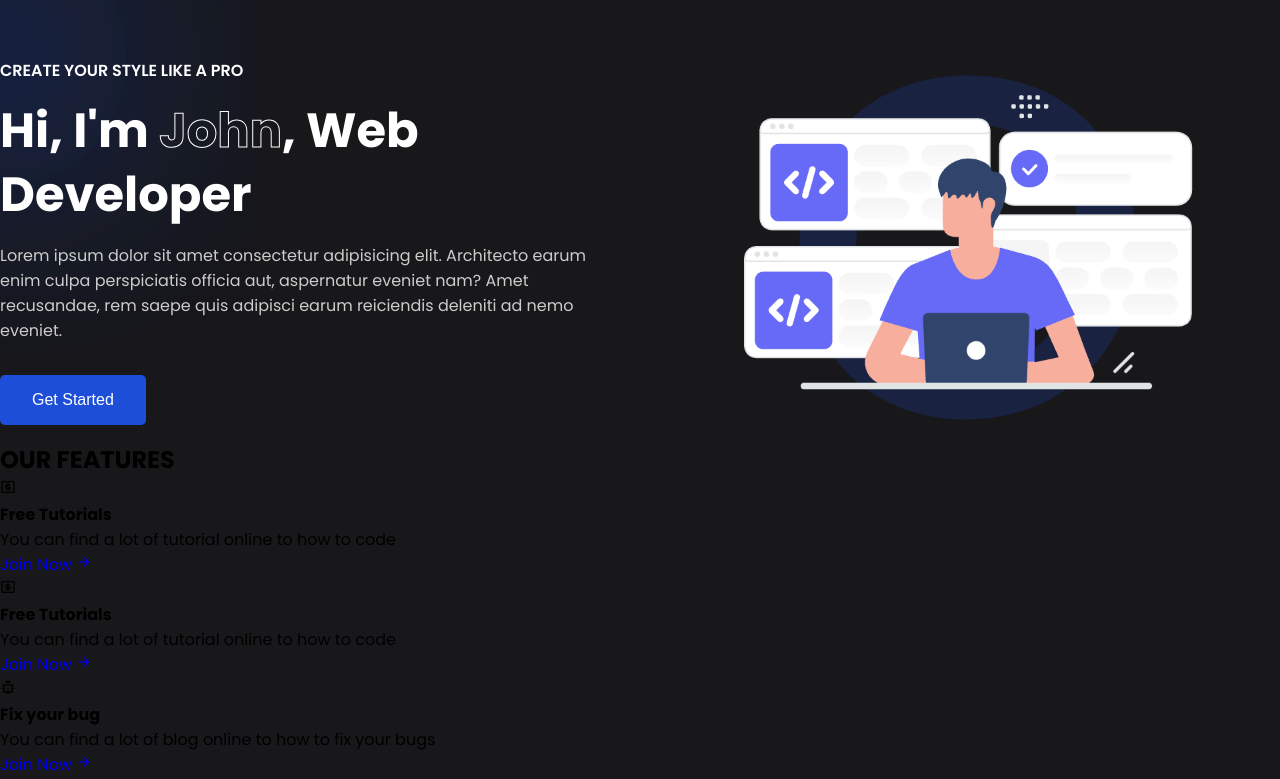
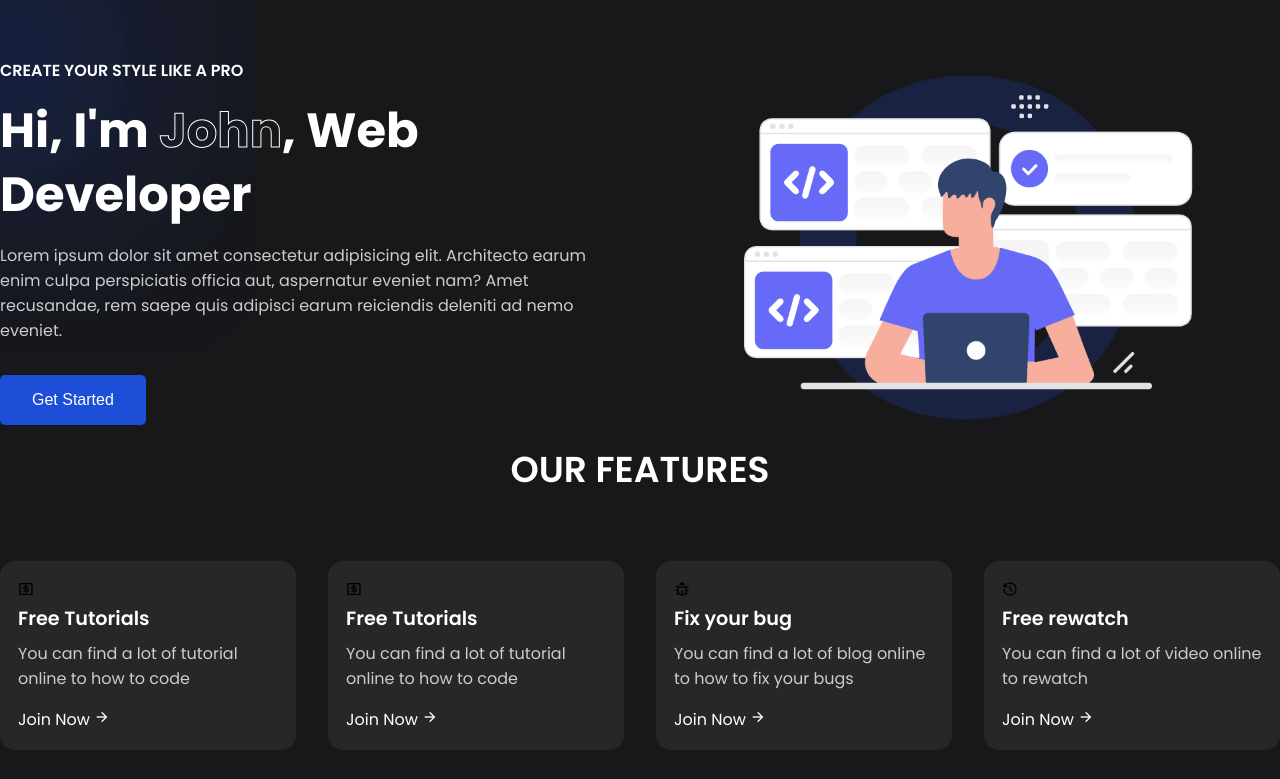
Before and after one commit to Jonathan-Ultini/html-css-js-Portfolio--01, a plain HTML site: page index.html in a window 1280 px wide. Shown: the part 154-933 px from the top of the page. Drawn offline with nearby package versions, Linux system fonts and the light colour scheme.

Commit message:
Features css

```diff
--- a/style.css
+++ b/style.css
@@ -159,3 +159,64 @@ header .image img {
   max-width: 600px;
   margin: auto;
 }
+
+section .header {
+  margin-bottom: 1rem;
+  color: #fff;
+  text-align: center;
+  font-size: 2.25rem;
+  font-weight: 600;
+}
+
+/* Features */
+
+.features {
+  margin-top: 4rem;
+  display: grid;
+  grid-template-columns: repeat(4, 1fr);
+  gap: 2rem;
+}
+
+.features .card {
+  background-color: #27272a;
+  padding: 1rem;
+  border: 2px solid transparent;
+  border-radius: 15px;
+  transition: all 0.3s ease;
+}
+
+.features .card:hover {
+  background-color: #323232;
+  border-color: #fff;
+}
+
+.features.card span {
+  display: inline-block;
+  background-color: #1e40af;
+  padding: 2px 9px;
+  margin-bottom: 1rem;
+  font-size: 1.75rem;
+  color: #fff;
+  border-radius: 5px;
+}
+
+.features .card h4 {
+  margin-bottom: 0.5rem;
+  color: #fff;
+  font-size: 1.2rem;
+  font-weight: 600;
+}
+
+.features .card p {
+  color: #ccc;
+  margin-bottom: 1rem;
+}
+
+.features .card a {
+  color: #fff;
+  transition: all 0.3s ease;
+}
+
+.features.card a:hover {
+  color: #1e40af;
+}
```
